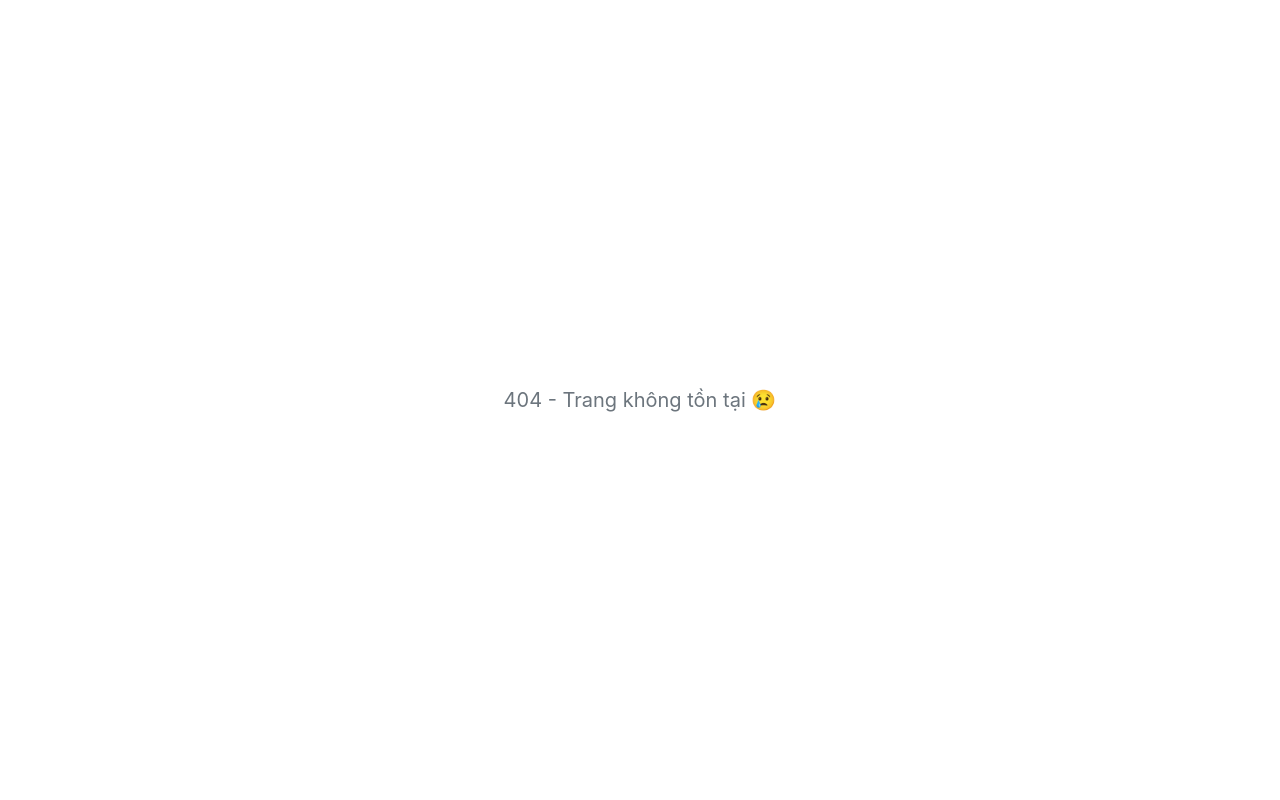
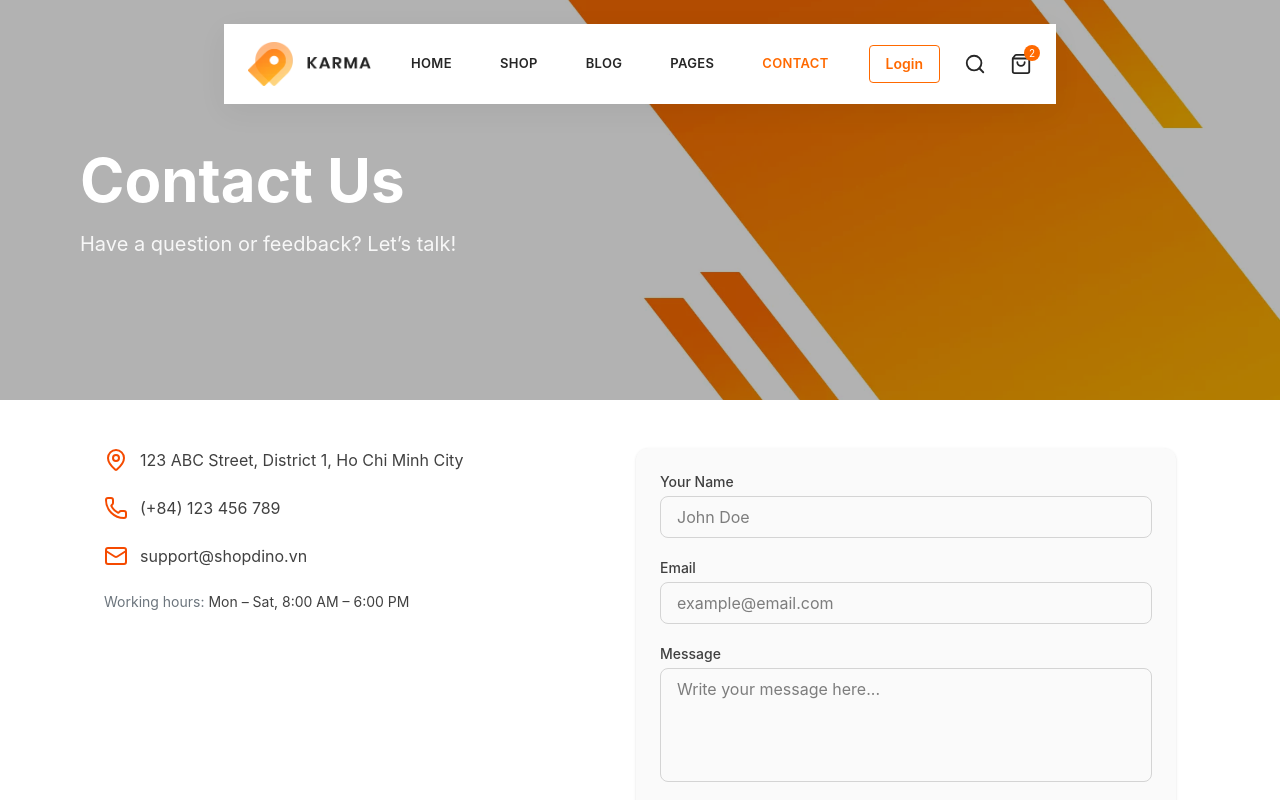
Before and after one commit to DuyPhatpeo/ecommerce, a React (Vite) app: page /contact in a window 1280 px wide. Before the commit this address had no page. Shown: the top 800 px of the page. Built offline with nearby package versions, Linux system fonts and the light colour scheme; data requests are answered from the project's data file.

Commit message:
update contact

```diff
--- /dev/null
+++ b/src/components/contact/MainContact.tsx
@@ -0,0 +1,99 @@
+import React from "react";
+import { Mail, Phone, MapPin } from "lucide-react";
+import SectionBanner from "../section/SectionBanner";
+
+const MainContact: React.FC = () => {
+  return (
+    <>
+      <SectionBanner
+        bgImage="/banner-bg.jpg"
+        title="Contact Us"
+        subtitle="Have a question or feedback? Let’s talk!"
+      />
+
+      <section className="py-12 bg-white">
+        <div className="max-w-6xl mx-auto px-4 sm:px-6 md:px-10">
+          <div className="flex flex-col md:flex-row gap-10">
+            {/* Contact Info */}
+            <div className="flex-1 space-y-6">
+              <div className="flex items-center gap-3">
+                <MapPin className="w-6 h-6 text-orange-600" />
+                <p className="text-gray-700">
+                  123 ABC Street, District 1, Ho Chi Minh City
+                </p>
+              </div>
+
+              <div className="flex items-center gap-3">
+                <Phone className="w-6 h-6 text-orange-600" />
+                <p className="text-gray-700">(+84) 123 456 789</p>
+              </div>
+
+              <div className="flex items-center gap-3">
+                <Mail className="w-6 h-6 text-orange-600" />
+                <p className="text-gray-700">support@shopdino.vn</p>
+              </div>
+
+              <p className="text-gray-500 text-sm mt-6">
+                Working hours:{" "}
+                <span className="text-gray-700">
+                  Mon – Sat, 8:00 AM – 6:00 PM
+                </span>
+              </p>
+            </div>
+
+            {/* Contact Form */}
+            <form
+              className="flex-1 bg-gray-50 p-6 rounded-xl shadow-sm space-y-5"
+              onSubmit={(e) => e.preventDefault()}
+            >
+              <div>
+                <label className="block text-sm font-medium text-gray-700 mb-1">
+                  Your Name
+                </label>
+                <input
+                  type="text"
+                  placeholder="John Doe"
+                  className="w-full px-4 py-2 border border-gray-300 rounded-lg focus:ring-2 focus:ring-orange-500 focus:outline-none"
+                  required
+                />
+              </div>
+
+              <div>
+                <label className="block text-sm font-medium text-gray-700 mb-1">
+                  Email
+                </label>
+                <input
+                  type="email"
+                  placeholder="example@email.com"
+                  className="w-full px-4 py-2 border border-gray-300 rounded-lg focus:ring-2 focus:ring-orange-500 focus:outline-none"
+                  required
+                />
+              </div>
+
+              <div>
+                <label className="block text-sm font-medium text-gray-700 mb-1">
+                  Message
+                </label>
+                <textarea
+                  rows={4}
+                  placeholder="Write your message here..."
+                  className="w-full px-4 py-2 border border-gray-300 rounded-lg focus:ring-2 focus:ring-orange-500 focus:outline-none resize-none"
+                  required
+                ></textarea>
+              </div>
+
+              <button
+                type="submit"
+                className="w-full bg-orange-600 text-white py-2.5 rounded-lg font-medium hover:bg-orange-700 transition-colors duration-300"
+              >
+                Send Message
+              </button>
+            </form>
+          </div>
+        </div>
+      </section>
+    </>
+  );
+};
+
+export default MainContact;
--- /dev/null
+++ b/src/pages/ContactPage.tsx
@@ -0,0 +1,15 @@
+import MainContact from "../components/contact/MainContact";
+import Footer from "../components/general/Footer";
+import Header from "../components/general/Header";
+
+const ContactPage = () => {
+  return (
+    <>
+      <Header />
+      <MainContact />
+      <Footer />
+    </>
+  );
+};
+
+export default ContactPage;
--- a/src/routes/AppRoutes.tsx
+++ b/src/routes/AppRoutes.tsx
@@ -7,12 +7,11 @@ const ShoppingCartPage = lazy(() => import("../pages/ShopingCartPage"));
 const CheckOutPage = lazy(() => import("../pages/CheckOutPage"));
 const OrderSuccessPage = lazy(() => import("../pages/OrderSuccessPage"));
 const ShopPage = lazy(() => import("../pages/ShopPage"));
-const SearchPage = lazy(() => import("../pages/SearchPage.tsx"));
-const LoginPage = lazy(() => import("../pages/LoginPage.tsx"));
-const RegisterPage = lazy(() => import("../pages/RegisterPage.tsx"));
-const ForgotPasswordPage = lazy(
-  () => import("../pages/ForgotPasswordPage.tsx")
-);
+const SearchPage = lazy(() => import("../pages/SearchPage"));
+const ContactPage = lazy(() => import("../pages/ContactPage"));
+const LoginPage = lazy(() => import("../pages/LoginPage"));
+const RegisterPage = lazy(() => import("../pages/RegisterPage"));
+const ForgotPasswordPage = lazy(() => import("../pages/ForgotPasswordPage"));
 
 const ScrollToTop = () => {
   const { pathname } = useLocation();
@@ -41,6 +40,7 @@ const AppRoutes = () => {
         <Route path="/login" element={<LoginPage />} />
         <Route path="/register" element={<RegisterPage />} />
         <Route path="/forgot-password" element={<ForgotPasswordPage />} />
+        <Route path="/contact" element={<ContactPage />} />
 
         {/* 404 */}
         <Route
```
